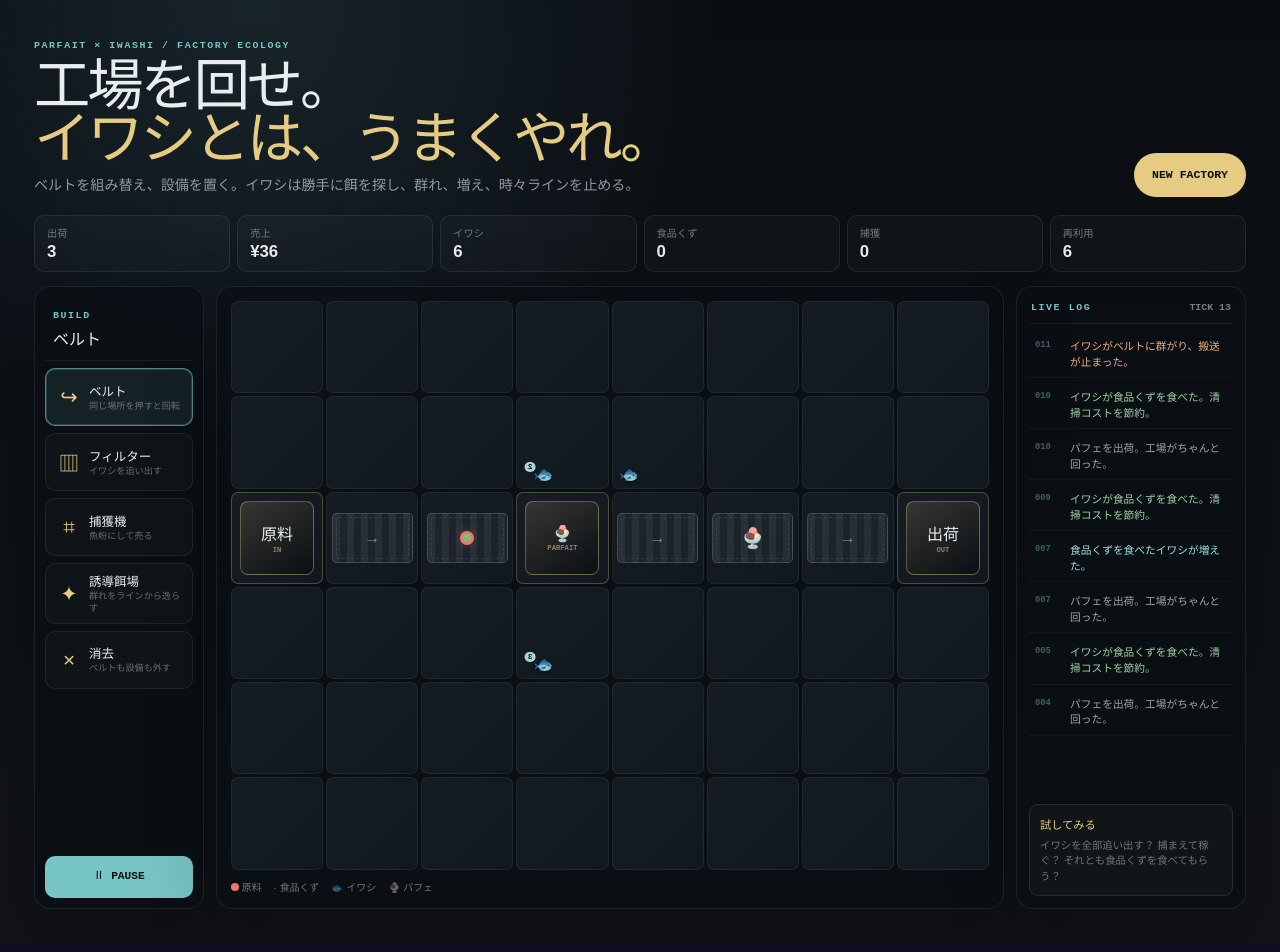
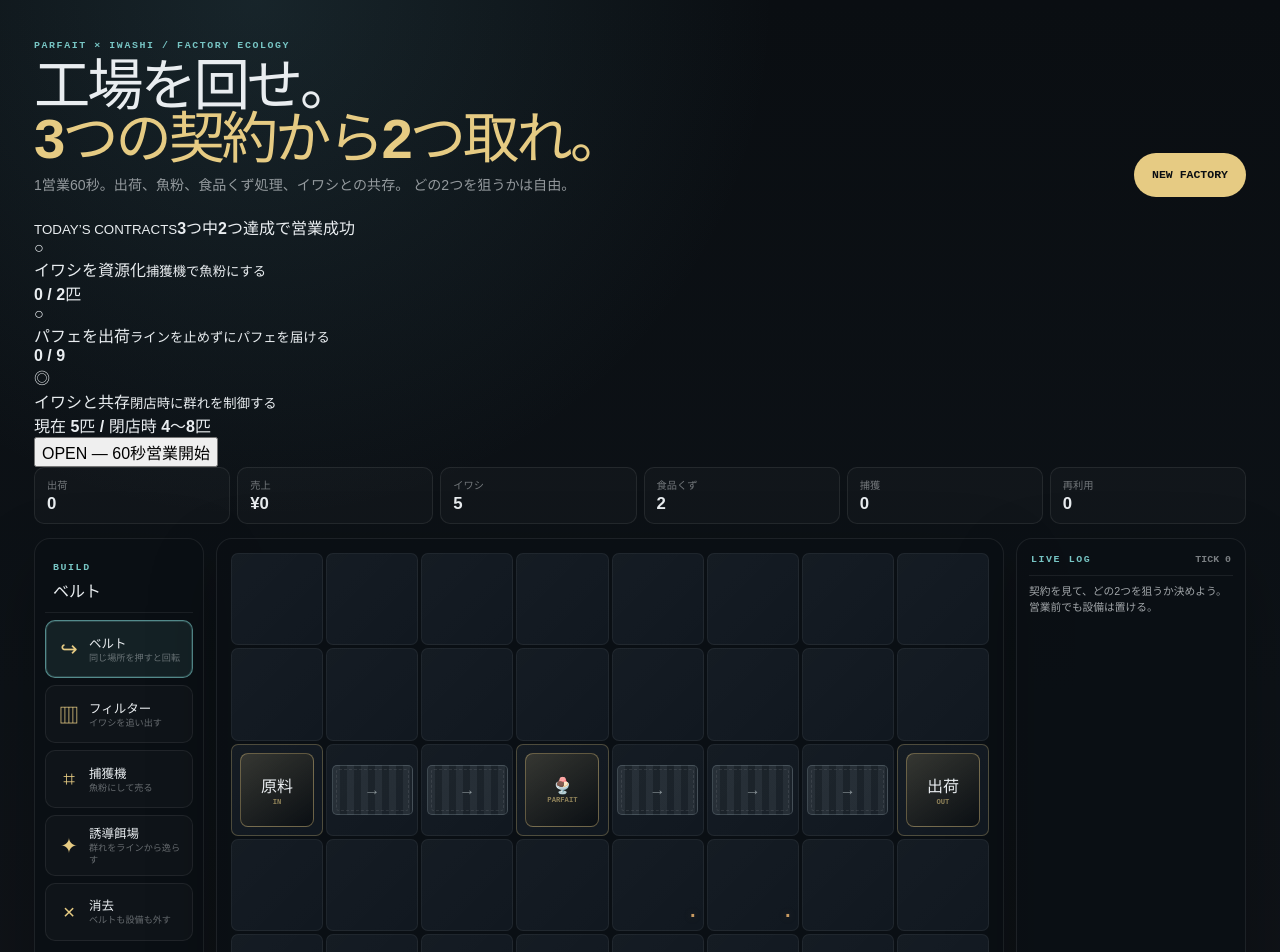
Before and after one commit to ryohryp/parfait-sardine-run, a React (Vite) app: page / in a window 1280 px wide. Shown: the top 952 px of the page. Built offline with nearby package versions, Linux system fonts and the light colour scheme.

Commit message:
feat: add 60-second two-of-three contract shift

```diff
--- a/src/components/FactoryFloorPrototype.tsx
+++ b/src/components/FactoryFloorPrototype.tsx
@@ -12,9 +12,18 @@ import {
   type Direction,
   type FactoryFloorState,
 } from '../features/prototype/factoryFloor';
+import {
+  countCompletedContracts,
+  generateFactoryContracts,
+  getContractProgress,
+  isShiftCleared,
+} from '../features/prototype/factoryContracts';
 import './FactoryFloorPrototype.css';
 
 type BuildMode = 'belt' | DeviceType | 'erase';
+type ShiftPhase = 'briefing' | 'running' | 'result';
+
+const SHIFT_SECONDS = 60;
 
 const beltArrow: Record<Direction, string> = {
   up: '↑',
@@ -36,15 +45,33 @@ const keyOf = (x: number, y: number) => `${x},${y}`;
 export function FactoryFloorPrototype() {
   const [state, setState] = useState<FactoryFloorState>(() => createFactoryFloor(17));
   const [mode, setMode] = useState<BuildMode>('belt');
-  const [running, setRunning] = useState(true);
+  const [phase, setPhase] = useState<ShiftPhase>('briefing');
+  const [paused, setPaused] = useState(false);
+  const [secondsLeft, setSecondsLeft] = useState(SHIFT_SECONDS);
+  const contracts = useMemo(() => generateFactoryContracts(state.seed), [state.seed]);
 
   useEffect(() => {
-    if (!running) return;
+    if (phase !== 'running' || paused) return;
     const timer = window.setInterval(() => {
       setState((current) => stepFactoryFloor(current));
     }, 420);
     return () => window.clearInterval(timer);
-  }, [running]);
+  }, [phase, paused]);
+
+  useEffect(() => {
+    if (phase !== 'running' || paused) return;
+    const timer = window.setInterval(() => {
+      setSecondsLeft((current) => Math.max(0, current - 1));
+    }, 1000);
+    return () => window.clearInterval(timer);
+  }, [phase, paused]);
+
+  useEffect(() => {
+    if (phase === 'running' && secondsLeft === 0) {
+      setPhase('result');
+      setPaused(false);
+    }
+  }, [phase, secondsLeft]);
 
   const cells = useMemo(
     () =>
@@ -54,13 +81,36 @@ export function FactoryFloorPrototype() {
     [],
   );
 
-  const reset = () => {
+  const completedLive = countCompletedContracts(contracts, state, false);
+  const completedFinal = countCompletedContracts(contracts, state, true);
+  const cleared = phase === 'result' && isShiftCleared(contracts, state);
+
+  const newFactory = () => {
     setState((current) => createFactoryFloor(current.seed + 1));
-    setRunning(true);
+    setSecondsLeft(SHIFT_SECONDS);
+    setPhase('briefing');
+    setPaused(false);
+  };
+
+  const retrySameContracts = () => {
+    setState((current) => {
+      const fresh = createFactoryFloor(current.seed);
+      return { ...fresh, tiles: current.tiles };
+    });
+    setSecondsLeft(SHIFT_SECONDS);
+    setPhase('briefing');
+    setPaused(false);
+  };
+
+  const startShift = () => {
+    setSecondsLeft(SHIFT_SECONDS);
+    setPhase('running');
+    setPaused(false);
   };
 
   const handleCell = (x: number, y: number) => {
     if (
+      phase === 'result' ||
       (x === SOURCE.x && y === SOURCE.y) ||
       (x === MAKER.x && y === MAKER.y) ||
       (x === SHIPPING.x && y === SHIPPING.y)
@@ -98,17 +148,76 @@ export function FactoryFloorPrototype() {
       <header className="factory-header">
         <div>
           <small>PARFAIT × IWASHI / FACTORY ECOLOGY</small>
-          <h1>工場を回せ。<em>イワシとは、うまくやれ。</em></h1>
-          <p>ベルトを組み替え、設備を置く。イワシは勝手に餌を探し、群れ、増え、時々ラインを止める。</p>
+          <h1>工場を回せ。<em>3つの契約から2つ取れ。</em></h1>
+          <p>
+            1営業60秒。出荷、魚粉、食品くず処理、イワシとの共存。
+            どの2つを狙うかは自由。
+          </p>
         </div>
-        <button type="button" className="factory-reset" onClick={reset}>
+        <button type="button" className="factory-reset" onClick={newFactory}>
           NEW FACTORY
         </button>
       </header>
 
+      <section className={`factory-contracts factory-contracts--${phase}`} aria-label="今日の契約">
+        <div className="factory-contracts__lead">
+          <small>{phase === 'result' ? 'CLOSED' : 'TODAY’S CONTRACTS'}</small>
+          <strong>
+            {phase === 'briefing'
+              ? '3つ中2つ達成で営業成功'
+              : phase === 'running'
+                ? `残り ${secondsLeft}秒 / ${completedLive}件達成`
+                : cleared
+                  ? `営業成功 — ${completedFinal} / 3`
+                  : `営業失敗 — ${completedFinal} / 3`}
+          </strong>
+        </div>
+
+        <div className="factory-contract-list">
+          {contracts.map((contract) => {
+            const progress = getContractProgress(contract, state, phase === 'result');
+            const provisionalRange =
+              contract.kind === 'iwashi_range' &&
+              progress.maxTarget !== undefined &&
+              progress.current >= progress.target &&
+              progress.current <= progress.maxTarget;
+
+            return (
+              <article
+                key={contract.id}
+                className={[
+                  'factory-contract',
+                  progress.complete ? 'is-complete' : '',
+                  provisionalRange && phase !== 'result' ? 'is-provisional' : '',
+                ].join(' ')}
+              >
+                <div>
+                  <span>{progress.complete ? '✓' : provisionalRange ? '◎' : '○'}</span>
+                  <div>
+                    <b>{contract.title}</b>
+                    <small>{contract.description}</small>
+                  </div>
+                </div>
+                <strong>{progress.text}</strong>
+              </article>
+            );
+          })}
+        </div>
+
+        {phase === 'briefing' && (
+          <button type="button" className="factory-open-button" onClick={startShift}>
+            OPEN — 60秒営業開始
+          </button>
+        )}
+
+        {phase === 'running' && completedLive >= 2 && (
+          <div className="factory-clear-zone">✓ クリア圏内。このまま閉店まで守れ。</div>
+        )}
+      </section>
+
       <section className="factory-hud" aria-label="工場状況">
         <div><span>出荷</span><b>{state.shipped}</b></div>
-        <div><span>売上</span><b>¥{state.cash}</b></div>
+        <div><span>売上</span><b>¥{Math.floor(state.cash)}</b></div>
         <div><span>イワシ</span><b>{state.iwashi.length}</b></div>
         <div><span>食品くず</span><b>{state.waste.length}</b></div>
         <div><span>捕獲</span><b>{state.captured}</b></div>
@@ -126,6 +235,7 @@ export function FactoryFloorPrototype() {
             type="button"
             className={mode === 'belt' ? 'is-active' : ''}
             onClick={() => setMode('belt')}
+            disabled={phase === 'result'}
           >
             <span>↪</span>
             <b>ベルト</b>
@@ -136,6 +246,7 @@ export function FactoryFloorPrototype() {
             type="button"
             className={mode === 'filter' ? 'is-active' : ''}
             onClick={() => setMode('filter')}
+            disabled={phase === 'result'}
           >
             <span>▥</span>
             <b>フィルター</b>
@@ -146,6 +257,7 @@ export function FactoryFloorPrototype() {
             type="button"
             className={mode === 'catcher' ? 'is-active' : ''}
             onClick={() => setMode('catcher')}
+            disabled={phase === 'result'}
           >
             <span>⌗</span>
             <b>捕獲機</b>
@@ -156,6 +268,7 @@ export function FactoryFloorPrototype() {
             type="button"
             className={mode === 'bait' ? 'is-active' : ''}
             onClick={() => setMode('bait')}
+            disabled={phase === 'result'}
           >
             <span>✦</span>
             <b>誘導餌場</b>
@@ -166,19 +279,22 @@ export function FactoryFloorPrototype() {
             type="button"
             className={mode === 'erase' ? 'is-active' : ''}
             onClick={() => setMode('erase')}
+            disabled={phase === 'result'}
           >
             <span>×</span>
             <b>消去</b>
             <small>ベルトも設備も外す</small>
           </button>
 
-          <button
-            type="button"
-            className="factory-run-toggle"
-            onClick={() => setRunning((current) => !current)}
-          >
-            {running ? 'Ⅱ PAUSE' : '▶ RUN'}
-          </button>
+          {phase === 'running' && (
+            <button
+              type="button"
+              className="factory-run-toggle"
+              onClick={() => setPaused((current) => !current)}
+            >
+              {paused ? '▶ RUN' : 'Ⅱ PAUSE'}
+            </button>
+          )}
         </aside>
 
         <div className="factory-floor-wrap">
@@ -205,6 +321,7 @@ export function FactoryFloorPrototype() {
                   ].join(' ')}
                   onClick={() => handleCell(x, y)}
                   aria-label={`cell ${x + 1},${y + 1}`}
+                  disabled={phase === 'result'}
                 >
                   {tile?.belt && (
                     <span className="factory-belt" aria-hidden="true">
@@ -276,7 +393,11 @@ export function FactoryFloorPrototype() {
 
           <div className="factory-log" aria-live="polite">
             {state.events.length === 0 ? (
-              <p>工場を眺めてみよう。イワシは食品くずへ寄っていく。</p>
+              <p>
+                {phase === 'briefing'
+                  ? '契約を見て、どの2つを狙うか決めよう。営業前でも設備は置ける。'
+                  : '工場を眺めてみよう。イワシは食品くずへ寄っていく。'}
+              </p>
             ) : (
               [...state.events].reverse().map((event, index) => (
                 <div key={`${event.tick}-${index}-${event.kind}`} className={`event-${event.kind}`}>
@@ -288,11 +409,33 @@ export function FactoryFloorPrototype() {
           </div>
 
           <div className="factory-observer__hint">
-            <b>試してみる</b>
-            <p>イワシを全部追い出す？ 捕まえて稼ぐ？ それとも食品くずを食べてもらう？</p>
+            <b>{phase === 'result' ? '閉店' : '作戦'}</b>
+            <p>
+              {phase === 'result'
+                ? cleared
+                  ? '2契約以上達成。別の契約構成でも同じ設計が通用する？'
+                  : '未達契約を1つだけ改善すれば届くかもしれない。'
+                : '3つ全部を追わなくていい。1つ捨てて、得意な2つを取りにいこう。'}
+            </p>
           </div>
         </aside>
       </section>
+
+      {phase === 'result' && (
+        <section className={`factory-result ${cleared ? 'is-clear' : 'is-fail'}`}>
+          <small>SHIFT RESULT</small>
+          <h2>{cleared ? '営業成功。' : '契約未達。'}</h2>
+          <p>
+            {cleared
+              ? `${completedFinal} / 3 契約を達成。別の契約なら、工場の形も変わる。`
+              : `${completedFinal} / 3。未達の契約を見て、次の配置を変えよう。`}
+          </p>
+          <div className="factory-result__actions">
+            <button type="button" onClick={retrySameContracts}>同じ契約でもう一度</button>
+            <button type="button" onClick={newFactory}>新しい契約へ</button>
+          </div>
+        </section>
+      )}
     </main>
   );
 }
```
